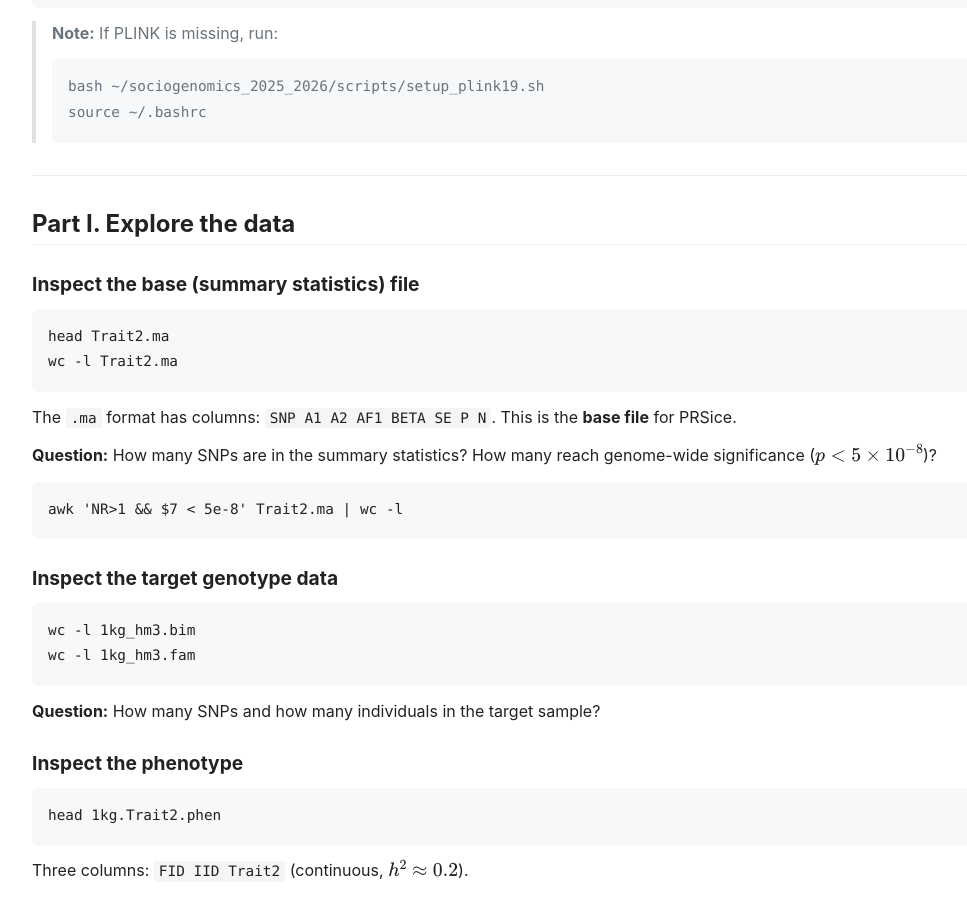
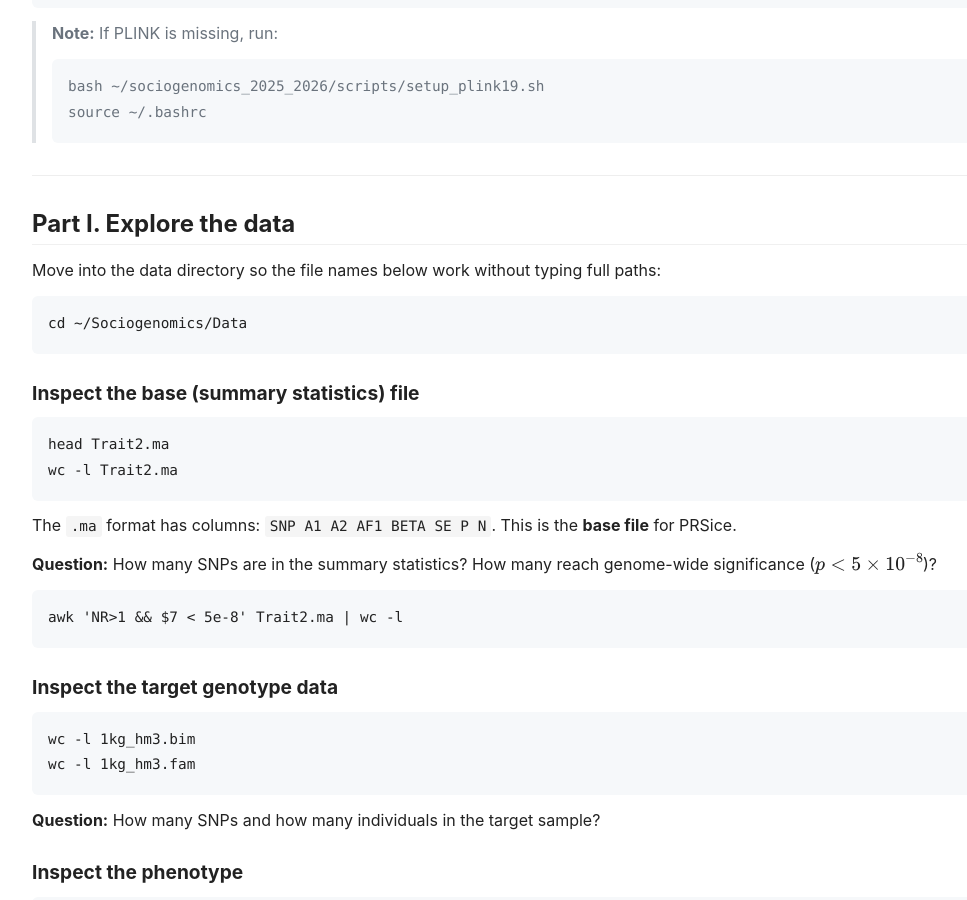
Before and after one commit to nicolabarban/sociogenomics_2025_2026, a Jekyll site: the page built from labs/week6/lab6.md, in a window 1280 px wide and 900 px high, scrolled down 2759 px. Shown: the whole window, without its empty margins (16-983 px from the left). Built offline with Jekyll 4.4.1, drawn with Linux system fonts in a browser that asks for light colours; our own code applies the rules of GitHub Pages for plain Markdown files.

Commit message:
docs: cd into ~/Sociogenomics/Data before Part I inspection commands

````diff
--- a/labs/week6/lab6.md
+++ b/labs/week6/lab6.md
@@ -129,6 +129,12 @@ plink --version
 ---
 
 ## Part I. Explore the data
+
+Move into the data directory so the file names below work without typing full paths:
+
+```bash
+cd ~/Sociogenomics/Data
+```
 
 ### Inspect the base (summary statistics) file
 
````
